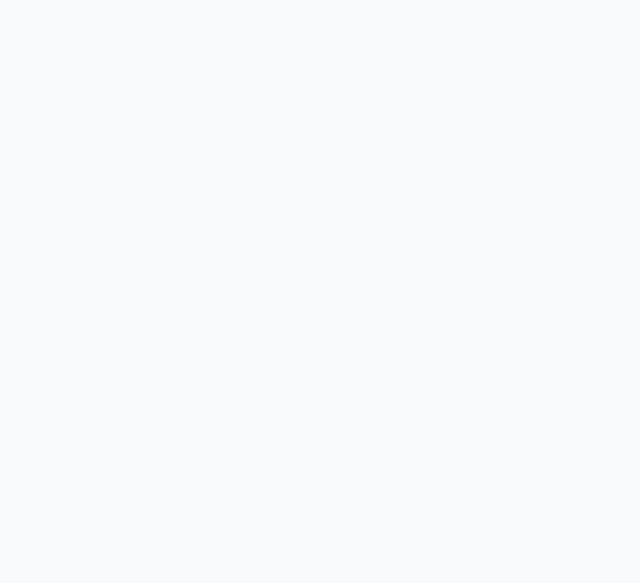
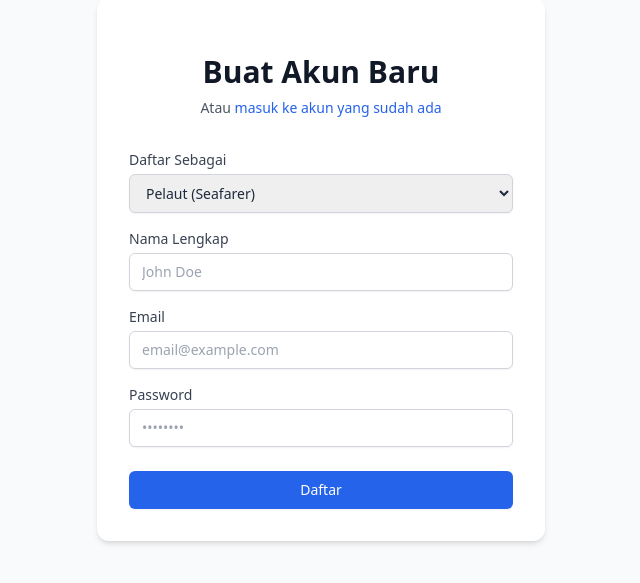
Before and after one commit to romskayyy/portofolio-scouteon, a Next.js app: page / in a window 1280 px wide. Shown: the part 131-714 px from the top of the page, without its empty margins (319-959 px from the left). Built offline with nearby package versions, Linux system fonts and the light colour scheme.

Commit message:
fix suspense wrapper on register page

```diff
--- a/src/app/page.tsx
+++ b/src/app/page.tsx
@@ -1,16 +1,194 @@
+"use client";
+
 import { Suspense } from "react";
+import Link from "next/link";
+import { useState } from "react";
+import { useSearchParams } from "next/navigation";
+import { supabase } from "@/lib/supabase/client";
 
 export const dynamic = "force-dynamic";
 
-function RegisterForm() {
-  // isi komponen register kamu yang lama (yang pakai useSearchParams) ada di sini
-  return <div>{/* kode register kamu */}</div>;
+// 1. Komponen Utama Form Register (Logika & Tampilan Asli Kamu)
+function RegisterFormContent() {
+  const searchParams = useSearchParams();
+  const roleParam = searchParams.get("role") || "seafarer";
+
+  const [email, setEmail] = useState("");
+  const [password, setPassword] = useState("");
+  const [fullName, setFullName] = useState("");
+  const [companyName, setCompanyName] = useState("");
+  const [role, setRole] = useState(roleParam);
+  const [loading, setLoading] = useState(false);
+  const [error, setError] = useState<string | null>(null);
+  const [success, setSuccess] = useState(false);
+
+  const handleRegister = async (e: React.FormEvent) => {
+    e.preventDefault();
+    setLoading(true);
+    setError(null);
+
+    try {
+      const { data, error: signUpError } = await supabase.auth.signUp({
+        email,
+        password,
+        options: {
+          data: {
+            full_name: role === "seafarer" ? fullName : companyName,
+            role: role,
+          },
+        },
+      });
+
+      if (signUpError) throw signUpError;
+
+      if (data.user) {
+        setSuccess(true);
+      }
+    } catch (err: any) {
+      setError(err.message || "Terjadi kesalahan saat pendaftaran.");
+    } finally {
+      setLoading(false);
+    }
+  };
+
+  return (
+    <div className="min-h-screen flex items-center justify-center bg-gray-50 py-12 px-4 sm:px-6 lg:px-8">
+      <div className="max-w-md w-full space-y-8 bg-white p-8 rounded-xl shadow-md">
+        <div>
+          <h2 className="mt-6 text-center text-3xl font-extrabold text-gray-900">
+            Buat Akun Baru
+          </h2>
+          <p className="mt-2 text-center text-sm text-gray-600">
+            Atau{" "}
+            <Link
+              href="/login"
+              className="font-medium text-blue-600 hover:text-blue-500"
+            >
+              masuk ke akun yang sudah ada
+            </Link>
+          </p>
+        </div>
+
+        {error && (
+          <div className="bg-red-50 text-red-600 p-3 rounded-md text-sm">
+            {error}
+          </div>
+        )}
+
+        {success ? (
+          <div className="bg-green-50 text-green-700 p-4 rounded-md text-center">
+            <p className="font-bold">Pendaftaran Berhasil!</p>
+            <p className="text-sm mt-1">
+              Silakan cek email kamu untuk konfirmasi akun sebelum login.
+            </p>
+            <Link
+              href="/login"
+              className="mt-4 inline-block bg-blue-600 text-white px-4 py-2 rounded-md text-sm font-medium hover:bg-blue-700"
+            >
+              Ke Halaman Login
+            </Link>
+          </div>
+        ) : (
+          <form className="mt-8 space-y-6" onSubmit={handleRegister}>
+            <div className="space-y-4">
+              <div>
+                <label className="block text-sm font-medium text-gray-700">
+                  Daftar Sebagai
+                </label>
+                <select
+                  value={role}
+                  onChange={(e) => setRole(e.target.value)}
+                  className="mt-1 block w-full px-3 py-2 border border-gray-300 rounded-md shadow-sm focus:outline-none focus:ring-blue-500 focus:border-blue-500 text-sm"
+                >
+                  <option value="seafarer">Pelaut (Seafarer)</option>
+                  <option value="employer">Perusahaan (Employer)</option>
+                </select>
+              </div>
+
+              {role === "seafarer" ? (
+                <div>
+                  <label className="block text-sm font-medium text-gray-700">
+                    Nama Lengkap
+                  </label>
+                  <input
+                    type="text"
+                    required
+                    value={fullName}
+                    onChange={(e) => setFullName(e.target.value)}
+                    className="mt-1 block w-full px-3 py-2 border border-gray-300 rounded-md shadow-sm focus:outline-none focus:ring-blue-500 focus:border-blue-500 text-sm"
+                    placeholder="John Doe"
+                  />
+                </div>
+              ) : (
+                <div>
+                  <label className="block text-sm font-medium text-gray-700">
+                    Nama Perusahaan
+                  </label>
+                  <input
+                    type="text"
+                    required
+                    value={companyName}
+                    onChange={(e) => setCompanyName(e.target.value)}
+                    className="mt-1 block w-full px-3 py-2 border border-gray-300 rounded-md shadow-sm focus:outline-none focus:ring-blue-500 focus:border-blue-500 text-sm"
+                    placeholder="PT Shipping Line"
+                  />
+                </div>
+              )}
+
+              <div>
+                <label className="block text-sm font-medium text-gray-700">
+                  Email
+                </label>
+                <input
+                  type="email"
+                  required
+                  value={email}
+                  onChange={(e) => setEmail(e.target.value)}
+                  className="mt-1 block w-full px-3 py-2 border border-gray-300 rounded-md shadow-sm focus:outline-none focus:ring-blue-500 focus:border-blue-500 text-sm"
+                  placeholder="email@example.com"
+                />
+              </div>
+
+              <div>
+                <label className="block text-sm font-medium text-gray-700">
+                  Password
+                </label>
+                <input
+                  type="password"
+                  required
+                  value={password}
+                  onChange={(e) => setPassword(e.target.value)}
+                  className="mt-1 block w-full px-3 py-2 border border-gray-300 rounded-md shadow-sm focus:outline-none focus:ring-blue-500 focus:border-blue-500 text-sm"
+                  placeholder="••••••••"
+                />
+              </div>
+            </div>
+
+            <button
+              type="submit"
+              disabled={loading}
+              className="w-full flex justify-center py-2 px-4 border border-transparent rounded-md shadow-sm text-sm font-medium text-white bg-blue-600 hover:bg-blue-700 focus:outline-none focus:ring-2 focus:ring-offset-2 focus:ring-blue-500 disabled:opacity-50"
+            >
+              {loading ? "Memproses..." : "Daftar"}
+            </button>
+          </form>
+        )}
+      </div>
+    </div>
+  );
 }
 
+// 2. Export Halaman Utama Menggunakan Suspense Boundary (Penyelesai Error Vercel)
 export default function RegisterPage() {
   return (
-    <Suspense fallback={<div>Loading...</div>}>
-      <RegisterForm />
+    <Suspense
+      fallback={
+        <div className="min-h-screen flex items-center justify-center">
+          <p className="text-gray-500">Memuat halaman pendaftaran...</p>
+        </div>
+      }
+    >
+      <RegisterFormContent />
     </Suspense>
   );
 }
```
